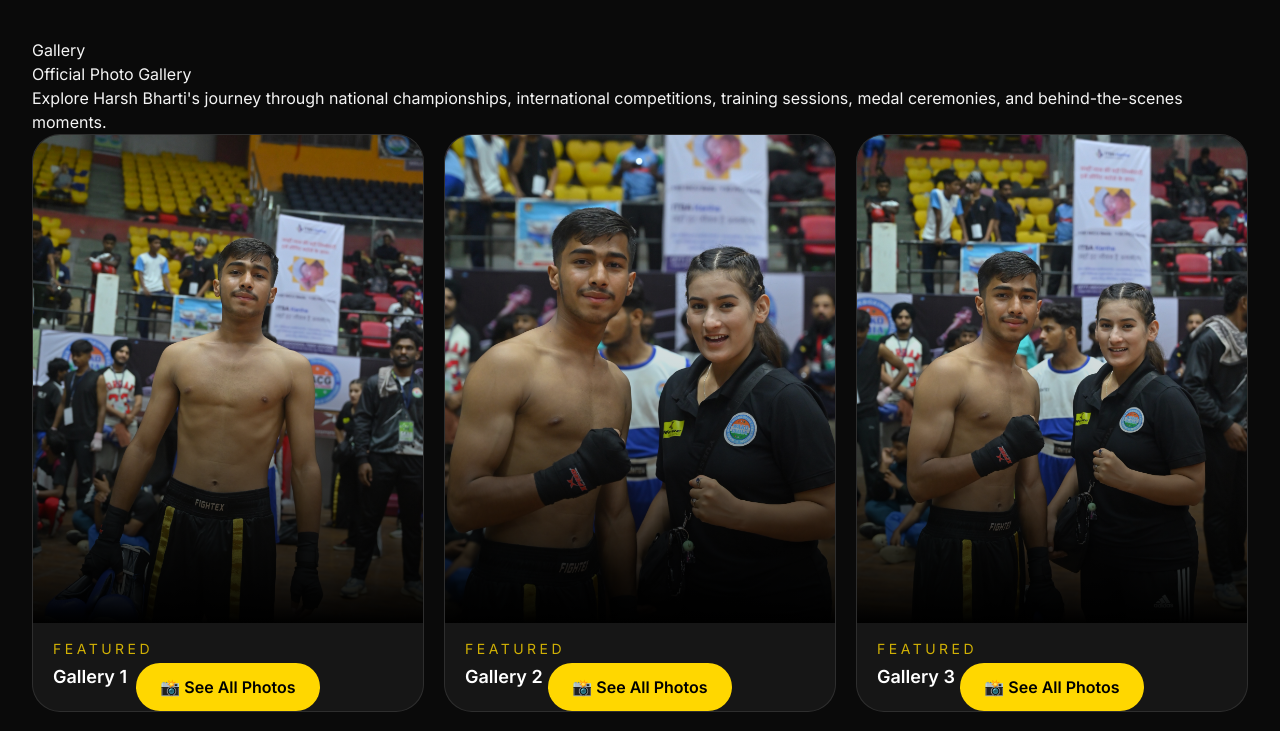
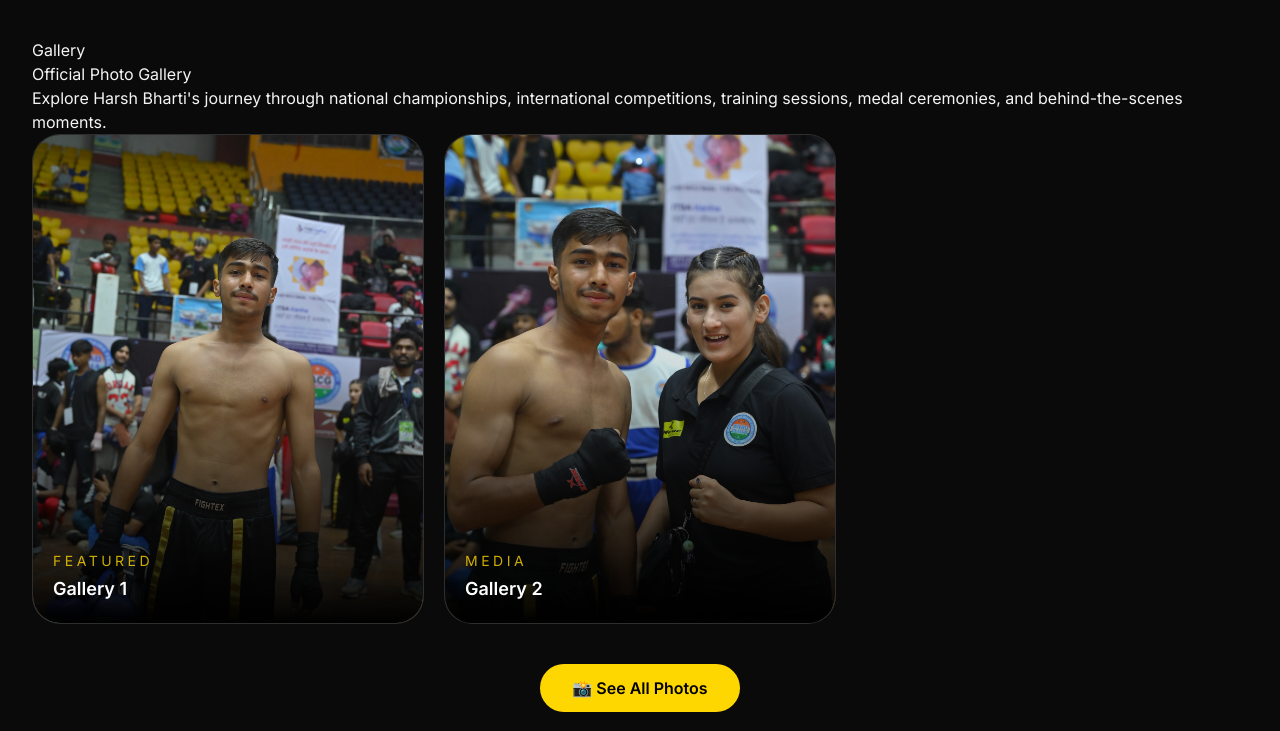
Before and after one commit to harshbharti55/kickboxer-harsh, a Next.js app: page / in a window 1280 px wide. Shown: the part 2360-3091 px from the top of the page. Built offline with nearby package versions, Linux system fonts and the light colour scheme; grey boxes are pictures that could not be loaded.

Commit message:
Update Gallery.tsx

```diff
--- a/components/Gallery.tsx
+++ b/components/Gallery.tsx
@@ -1,8 +1,9 @@
 "use client";
-import SectionHeading from './SectionHeading';
-import Image from 'next/image';
-import { gallery } from '@/data/site';
-import { motion } from 'framer-motion';
+
+import SectionHeading from "./SectionHeading";
+import Image from "next/image";
+import { gallery } from "@/data/site";
+import { motion } from "framer-motion";
 
 export default function Gallery() {
   return (
@@ -14,7 +15,7 @@ subtitle="Explore Harsh Bharti's journey through national championships, interna
       />
 
       <div className="grid gap-5 sm:grid-cols-2 xl:grid-cols-3">
-       {gallery.slice(0, 6).map((item, index) => (
+        {gallery.slice(0, 2).map((item, index) => (
           <motion.div
             key={item.alt + index}
             whileHover={{ y: -6 }}
@@ -29,23 +30,31 @@ subtitle="Explore Harsh Bharti's journey through national championships, interna
                   className="object-cover transition duration-700 group-hover:scale-105"
                 />
               </a>
+
               <div className="absolute inset-0 bg-gradient-to-t from-black via-black/15 to-transparent" />
             </div>
+
             <div className="absolute inset-x-0 bottom-0 p-5">
-              <p className="text-sm uppercase tracking-[0.25em] text-gold/80">{index < 3 ? 'Featured' : 'Media'}</p>
-              <h3 className="mt-1 text-lg font-semibold text-white">{item.alt}</h3>
+              <p className="text-sm uppercase tracking-[0.25em] text-gold/80">
+                {index === 0 ? "Featured" : "Media"}
+              </p>
+
+              <h3 className="mt-1 text-lg font-semibold text-white">
+                {item.alt}
+              </h3>
             </div>
-            <div className="mt-10 text-center">
+          </motion.div>
+        ))}
+      </div>
+
+      <div className="mt-10 flex justify-center">
         <a
           href="/gallery"
-    className="inline-flex rounded-full bg-gold px-6 py-3 font-semibold text-black hover:opacity-90"
+          className="inline-flex rounded-full bg-gold px-8 py-3 font-semibold text-black transition hover:opacity-90"
         >
           📸 See All Photos
         </a>
       </div>
-          </motion.div>
-        ))}
-      </div>
     </section>
   );
 }
```
Lines whose indentation alone changed are shown as unchanged.
